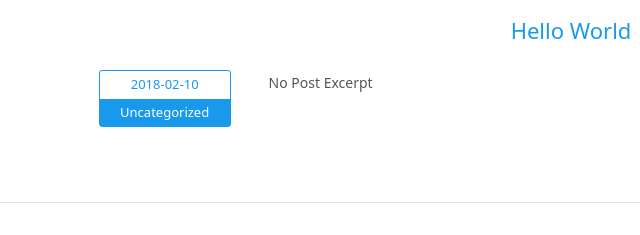
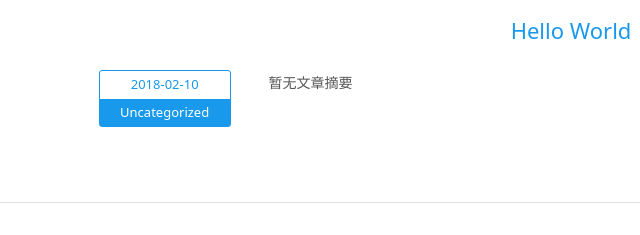
Before and after one commit to yun-ke/yun-ke.github.io, a plain HTML site: page index.html in a window 1280 px wide. Shown: the part 338-573 px from the top of the page, 69-709 px from the left. Drawn offline with Linux system fonts and the light colour scheme.

Commit message:
Site updated: 2018-02-23 13:24:02

```diff
--- a/index.html
+++ b/index.html
@@ -108,7 +108,7 @@
       </div>
     </div>
     <!-- Post Excerpt -->
-    <div class="excerpt typo">No Post Excerpt</div>
+    <div class="excerpt typo">暂无文章摘要</div>
     <!-- Post Tags -->
     <div class="tags">
 
```
Also changed, not shown: 2018/02/10/hello-world/index.html (+1 -1 lines).
